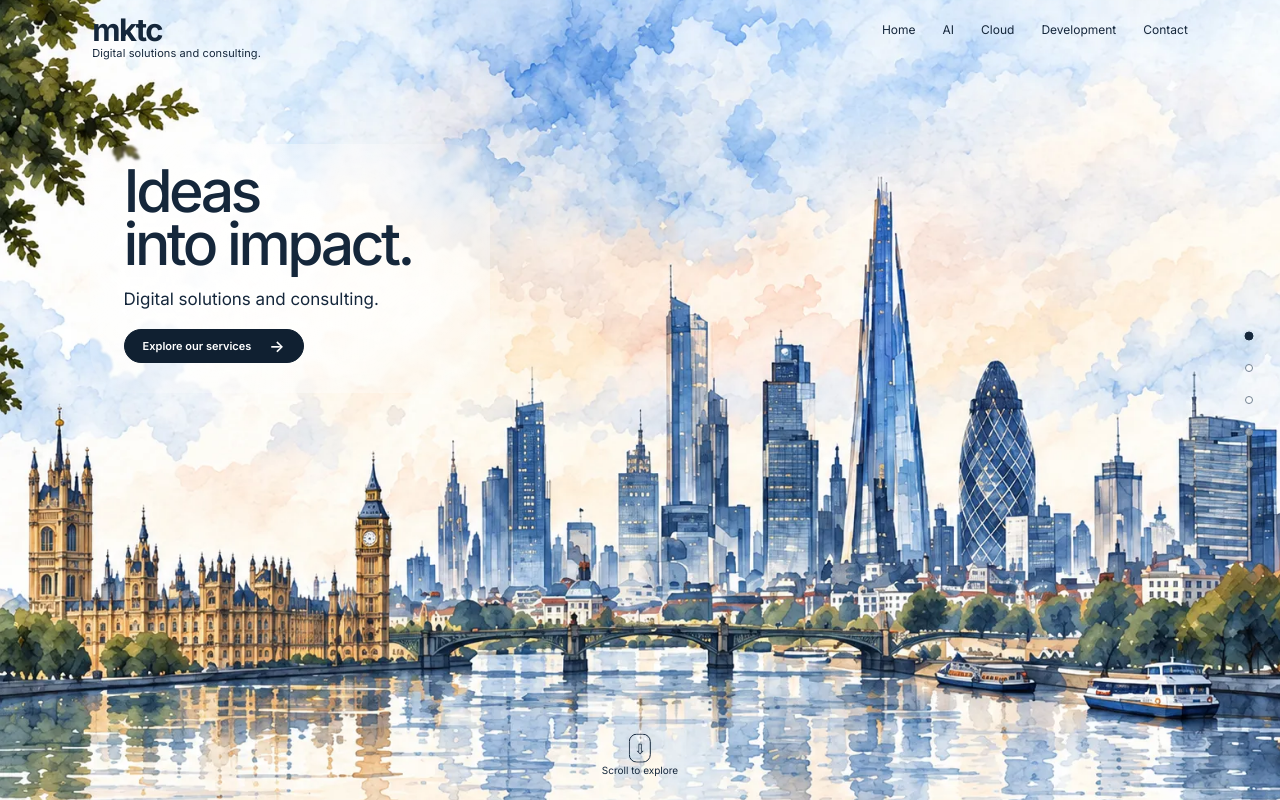
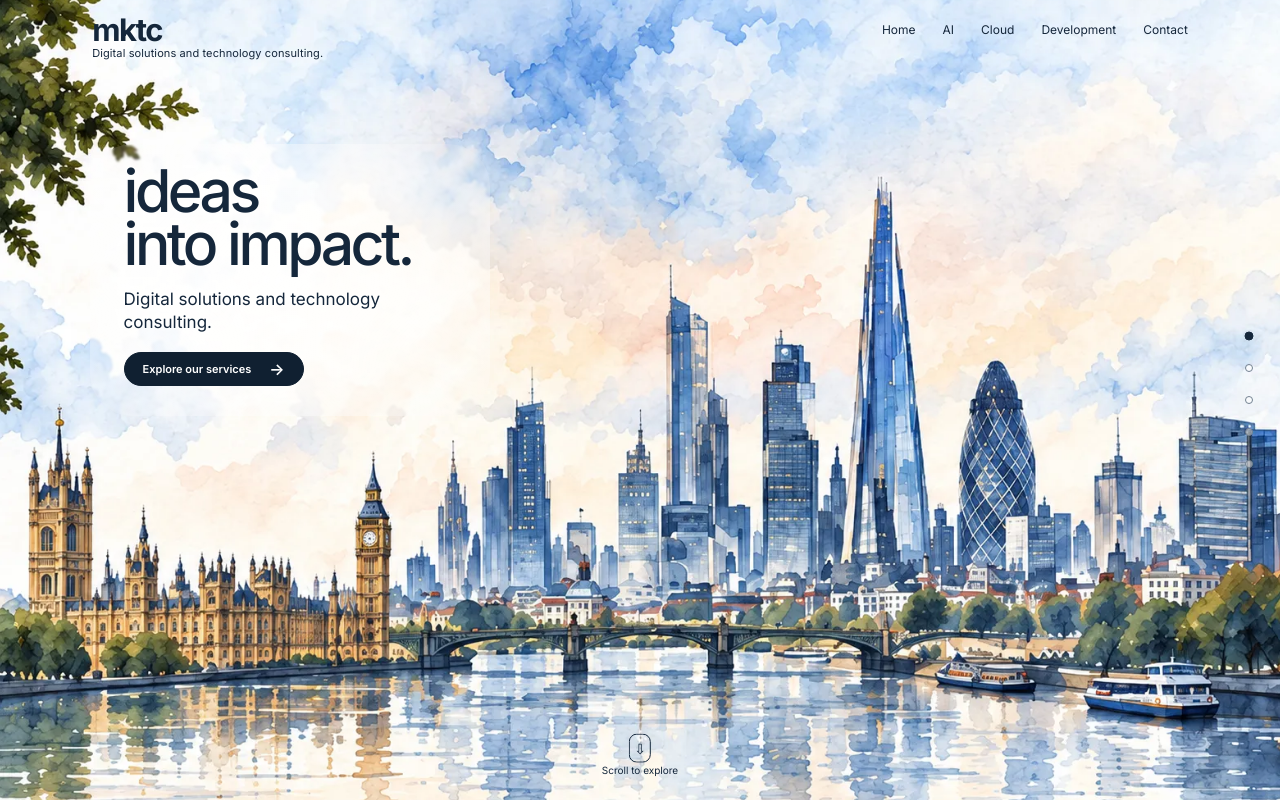
Before and after one commit to mktc-ltd/mktc.ltd-website, a plain HTML site: page docs/index.html in a window 1280 px wide. Drawn offline with Linux system fonts and the light colour scheme.

Commit message:
Update site description and tagline for consistency

```diff
--- a/docs/index.html
+++ b/docs/index.html
@@ -3,15 +3,15 @@
 <head>
   <meta charset="utf-8">
   <meta name="viewport" content="width=device-width, initial-scale=1">
-  <meta name="description" content="mktc — digital solutions and consulting and consulting.">
-  <title>mktc — Digital solutions and consulting.</title>
+  <meta name="description" content="mktc — digital solutions and technology consulting.">
+  <title>mktc — Digital solutions and technology consulting.</title>
   <link rel="stylesheet" href="styles.css">
 </head>
 <body>
   <header class="site-header" aria-label="Primary">
     <a class="brand" href="#home" aria-label="mktc home">
       <span class="brand-name">mktc</span>
-      <span class="brand-tagline">Digital solutions and consulting.</span>
+      <span class="brand-tagline">Digital solutions and technology consulting.</span>
     </a>
     <nav class="main-nav">
       <a href="#home">Home</a>
@@ -35,8 +35,8 @@
       <div class="section-bg" style="background-image:url('assets/00-top.webp')"></div>
       <div class="hero-copy content-box">
         <p class="eyebrow">mktc</p>
-        <h1>Ideas<br>into impact.</h1>
-        <p class="lead">Digital solutions and consulting.</p>
+        <h1>ideas<br>into impact.</h1>
+        <p class="lead">Digital solutions and technology consulting.</p>
         <a class="pill-button dark" href="#contact">Explore our services <span>→</span></a>
       </div>
       <div class="scroll-cue" aria-hidden="true">
@@ -128,7 +128,7 @@
   <footer class="site-footer">
     <div>
       <strong>mktc</strong>
-      <span>Digital solutions and consulting.</span>
+      <span>Digital solutions and technology consulting.</span>
     </div>
     <div class="footer-links">
       <a href="#home">Home</a><a href="#ai">AI</a><a href="#cloud">Cloud</a><a href="#development">Development</a><a href="#contact">Contact</a>
```
